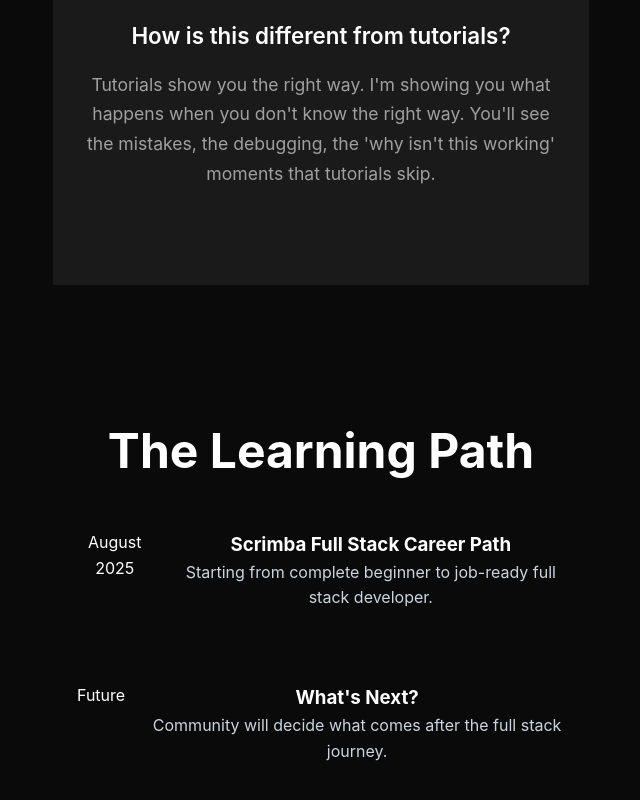
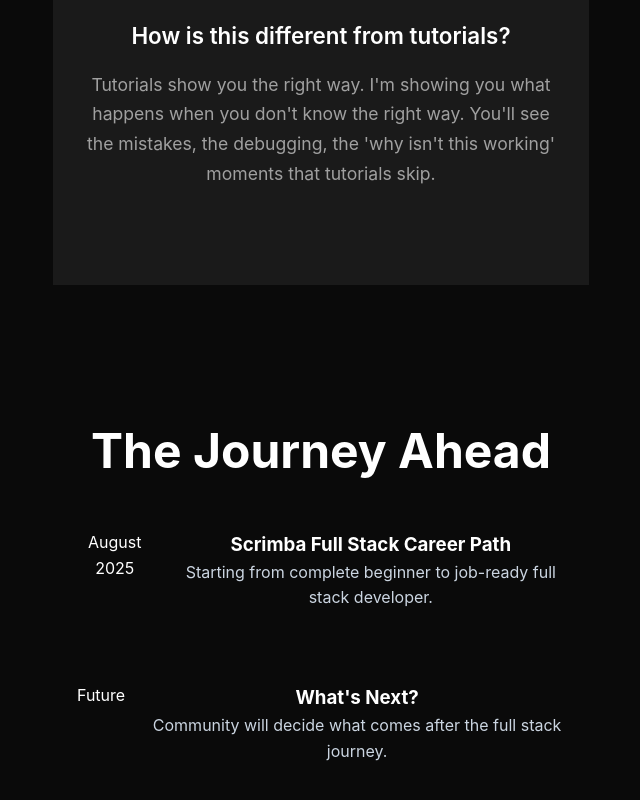
Before and after one commit to BigBrainTimeTV/bigbraintime-website, a React (Create React App) app: page / in a window 1280 px wide. Shown: the part 1484-2284 px from the top of the page, without its empty margins (319-959 px from the left). Built offline with nearby package versions, Linux system fonts and the light colour scheme.

Commit message:
update headline

```diff
--- a/src/App.tsx
+++ b/src/App.tsx
@@ -97,7 +97,7 @@
   return (
     <section className="upcoming">
       <div className="container">
-        <h2>The Learning Path</h2>
+        <h2>The Journey Ahead</h2>
         <div className="timeline">
           <div className="timeline-item active">
             <div className="timeline-date">August 2025</div>
```
